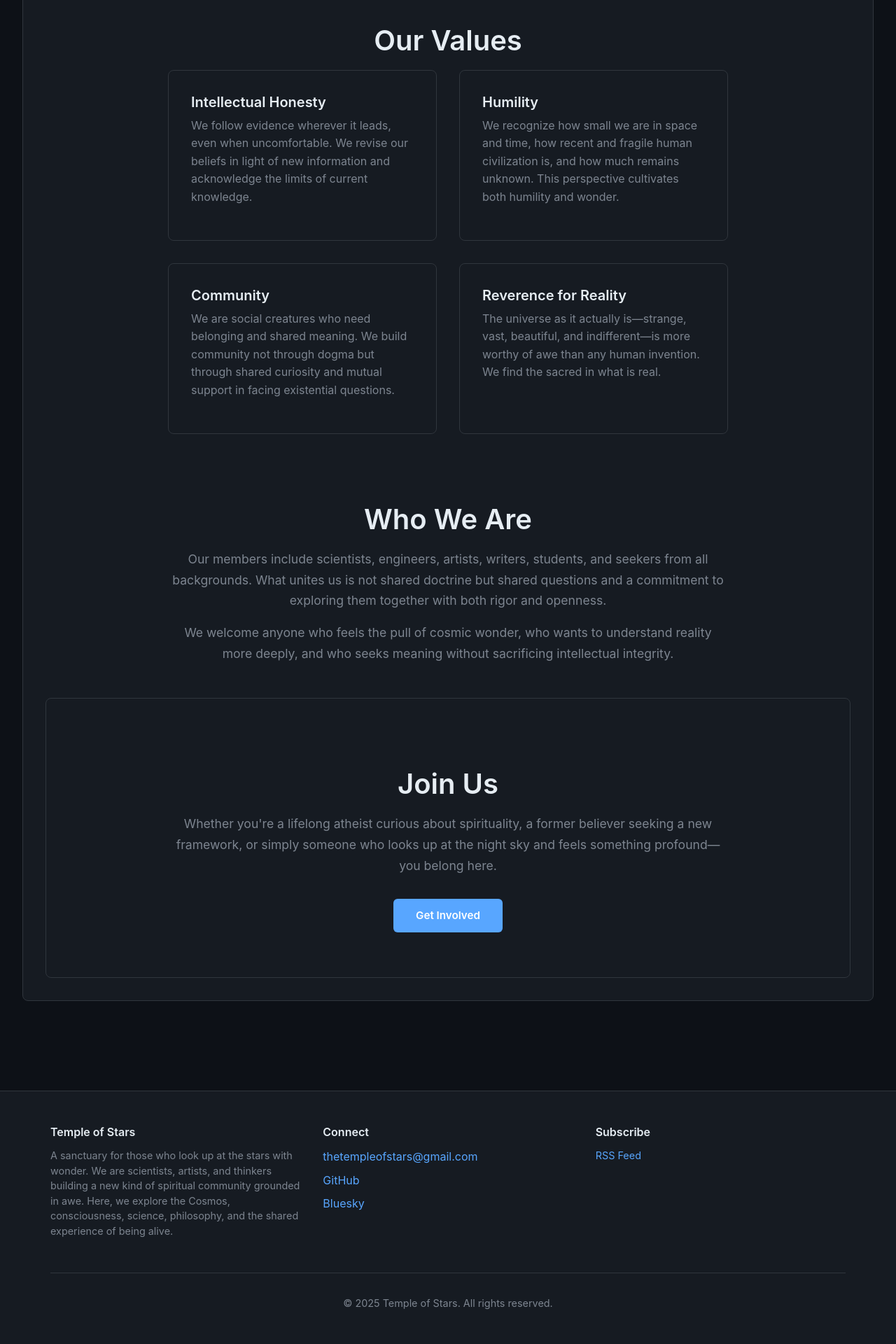
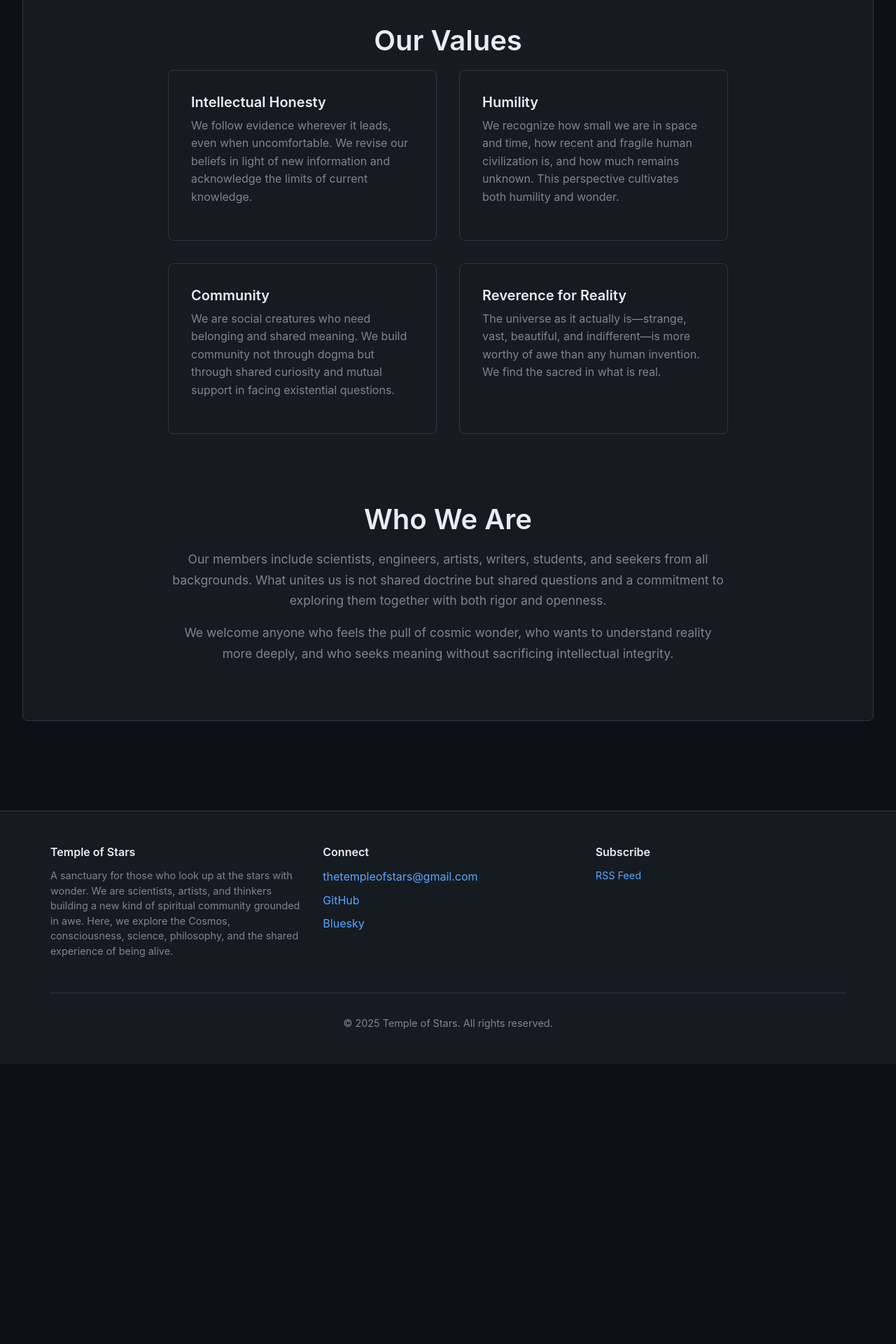
Before and after one commit to temple-of-stars/temple-of-stars.github.io, a Jekyll site: the page built from about.markdown, in a window 1280 px wide. Shown: the part 1846-3766 px from the top of the page at 70% size. Built offline with Jekyll 4.4.1, drawn with Linux system fonts in a browser that asks for light colours; after the commit the page ends 3366 px from its top, so only the background shows below that.

Commit message:
discord invite

```diff
--- a/_config.yml
+++ b/_config.yml
@@ -26,6 +26,7 @@ baseurl: "" # the subpath of your site, e.g. /blog
 url: "" # the base hostname & protocol for your site, e.g. http://example.com
 github_username: temple-of-stars
 bluesky_username: templeofstars.bsky.social
+discord_invite: https://discord.gg/M24pEHNxgu
 
 # Build settings
 plugins:
--- a/_sass/_sections.scss
+++ b/_sass/_sections.scss
@@ -150,7 +150,6 @@
 // Section: CTA
 .section-cta {
   text-align: center;
-  margin-top: $spacing-md;
 
   &.left {
     text-align: left;
--- a/about.markdown
+++ b/about.markdown
@@ -110,15 +110,3 @@ permalink: /about/
     </p>
   </div>
 </section>
-
-<section class="section-card">
-  <div class="section-title-center">
-    <h2 class="section-title">Join Us</h2>
-    <p class="section-description">
-      Whether you're a lifelong atheist curious about spirituality, a former believer seeking a new framework, or simply someone who looks up at the night sky and feels something profound—you belong here.
-    </p>
-    <div class="section-cta">
-      <a href="{{ '/contact' | relative_url }}" class="btn btn-primary">Get Involved</a>
-    </div>
-  </div>
-</section>
--- a/index.markdown
+++ b/index.markdown
@@ -3,9 +3,13 @@ layout: home
 title: Home
 ---
 
-<section class="section-title-left">
+<section class="section-title-center">
     <h1 class="section-title">Temple of Stars</h1>
     <p class="section-subtitle">The Temple of Stars is a community for pantheists, naturalists, and anyone else searching for truth and meaning.</p>
+</section>
+
+<section class="section-cta">
+    <a href="{{ site.discord-invite }}" class="btn btn-secondary" target="_blank" rel="noopener noreferrer">Join Our Discord Server</a>
 </section>
 
 <section>
```
